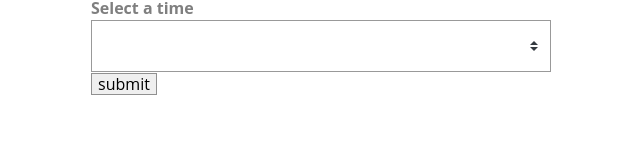
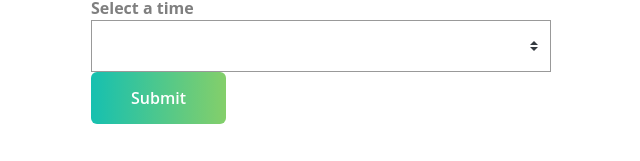
Before and after one commit to M-RAY47/real-world-vue, a Vue app: page /event/create in a window 1280 px wide. Shown: the part 852-1013 px from the top of the page, without its empty margins (339-979 px from the left). Before the commit the page ends 988 px from the top, so only its background shows below. Built offline with nearby package versions, Linux system fonts and the light colour scheme.

Commit message:
replaced submit button by baseButton component

```diff
--- a/src/views/EventCreate.vue
+++ b/src/views/EventCreate.vue
@@ -41,7 +41,7 @@
         v-model="event.time"
         class="field"
       />
-      <input type="submit" class="button -fill-gradient" value="submit" />
+      <BaseButton type="submit" buttonClass="-fill-gradient">Submit</BaseButton>
     </form>
   </div>
 </template>
```
